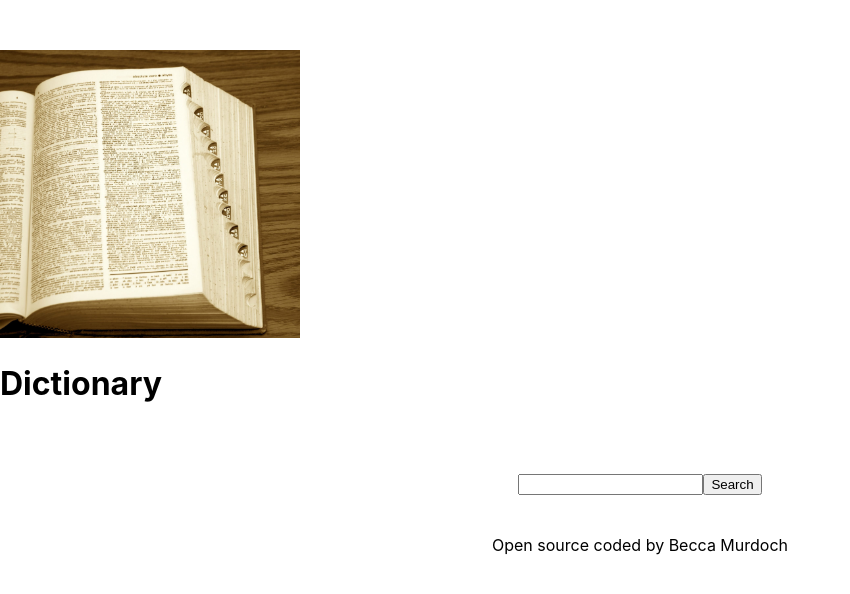
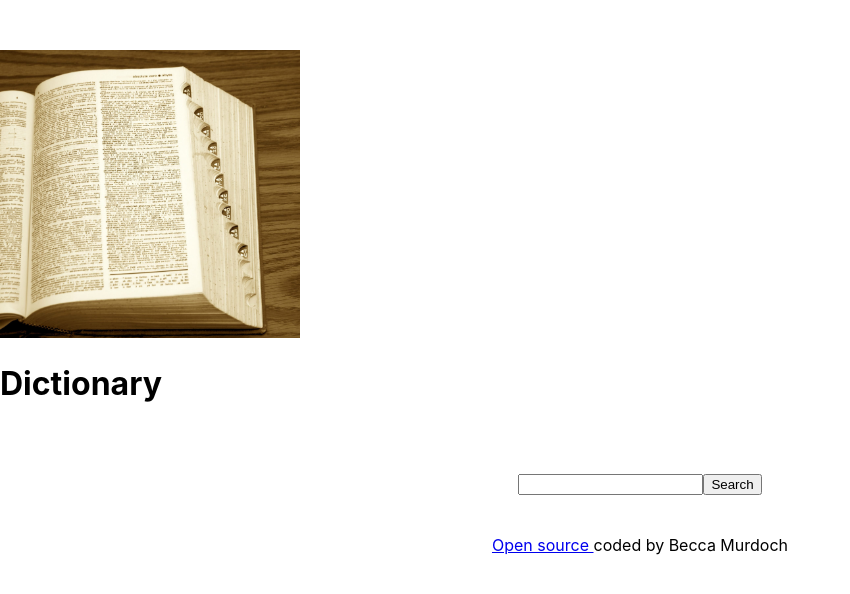
Before and after one commit to Meerduke/dictionary-app, a React (Create React App) app: page / in a window 1280 px wide. Shown: the top 594 px of the page, without its empty margins (0-850 px from the left). Built offline with nearby package versions, Linux system fonts and the light colour scheme; the HTML template or start-up script is replaced by a standard one.

Commit message:
Github link added

```diff
--- a/src/App.js
+++ b/src/App.js
@@ -16,7 +16,8 @@ function App() {
         <Dictionary />
       </main>
       <footer>
-        Open source coded by Becca Murdoch
+        <a href="https://github.com/Meerduke/dictionary-app">Open source </a>
+        coded by Becca Murdoch
       </footer>
     </div>
   );
--- a/src/Meaning.js
+++ b/src/Meaning.js
@@ -10,6 +10,8 @@ export default function Meaning(props){
                 return(
                     <div key={index}>
                         <p>
+                            Definition:
+                            <br />
                             {definition.definition}
                             <br />
                             <br />
--- a/src/Results.js
+++ b/src/Results.js
@@ -10,9 +10,11 @@ export default function Results(props){
                 </h2>
                 <p>
                     {props.results.meanings.map(function(meaning, index){
-                        return <div key={index}>
+                        return(
+                        <div key={index}>
                             <Meaning meaning={meaning} />
                         </div>
+                        );
                     })}
                 </p>
             </div>
```
